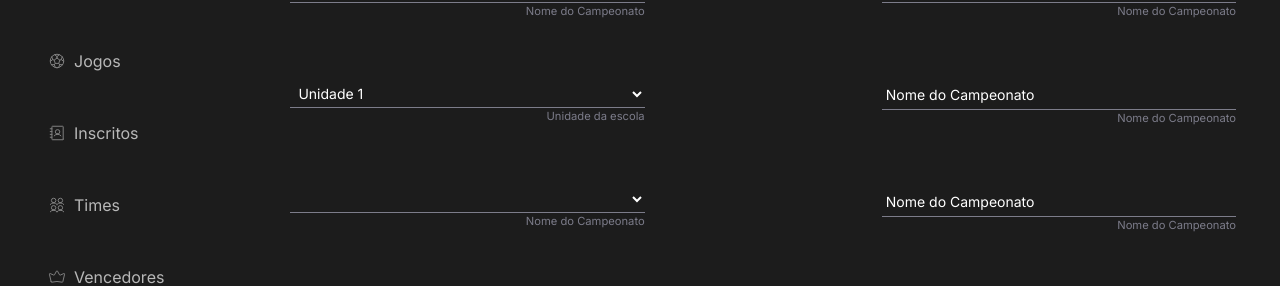
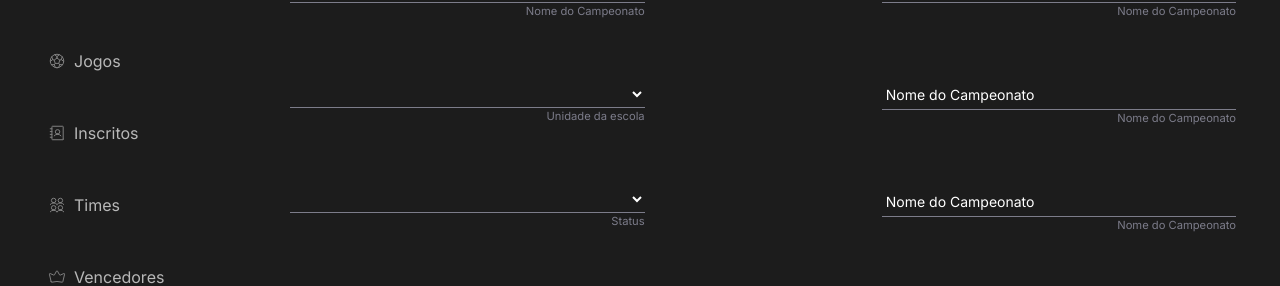
Before and after one commit to ZornErick/chutesal, a React (Vite) app: page /campeonatos/1 in a window 1280 px wide. Shown: the part 121-407 px from the top of the page. Built offline with nearby package versions, Linux system fonts and the light colour scheme.

Commit message:
Ajuste form campeonato

```diff
--- a/src/components/Campeonato/CampeonatoUpdateForm/CampeonatoUpdateForm.tsx
+++ b/src/components/Campeonato/CampeonatoUpdateForm/CampeonatoUpdateForm.tsx
@@ -3,7 +3,17 @@ import Input from "../../Input/Input";
 import Select from "../../Select/Select";
 
 export function CampeonatoUpdateForm() {
+    const status = [
+        {
+            id: 1,
+            nome:"Planejado"
+        },
+        {
+            id: 2,
+            nome:"Em andamento"
+        },
 
+    ]
     const unidades = [
         {
             id: 1,
@@ -24,7 +34,7 @@ export function CampeonatoUpdateForm() {
     return (
         <div className="w-4/5 h-full">
            <Formik
-                initialValues={{nomeCampeonato: ''}}
+                initialValues={{nomeCampeonato: '', codigoUnidade: '', statusCampeonato: ''}}
                 onSubmit={(values, actions) => {
                 console.log({ values, actions });
                 alert(JSON.stringify(values, null, 2));
@@ -48,11 +58,11 @@ export function CampeonatoUpdateForm() {
                             options={unidades.map(({id,nome}) => ({value: id, label: nome}))}
                         />
                         <Select
-                            id="nome"
-                            name="nomeCampeonato"
-                            label="Nome do Campeonato"
-                            placeholder="Nome do Campeonato"
-                            options={[]}
+                            id="statusCampeonato"
+                            name="statusCampeonato"
+                            label="Status"
+                            placeholder="Status do campeonato"
+                            options={status.map(({id,nome})=>({value: id, label: nome}))}
                         />
 
                     </div>
--- a/src/components/Select/Select.tsx
+++ b/src/components/Select/Select.tsx
@@ -7,18 +7,17 @@ interface ISelectProps extends React.HTMLProps<HTMLInputElement> {
   name: string;
   label: string;
   placeholder:string;
-  options: {label: string, value: number;}[]
+  options: {label: string, value: number | string;}[]
 }
 export default ({label, name, id, placeholder, options, ...rest}: ISelectProps) => {
 
   return(
     <div className="flex flex-col p-5 w-full">
-      <Field as="select" className="w-full text-xs p-1 bg-transparent outline-0	text-white placeholder-white border-b border-b-gray-400" id={id} name={name} placeholder={placeholder} {...rest}>
+      <Field defaultValue={2} as="select" className="w-full text-xs p-1 bg-transparent outline-0	text-white placeholder-white border-b border-b-gray-400" id={id} name={name} placeholder={placeholder} {...rest}>
+        <option className="bg-gray-700 p-1" value={undefined}></option>
         {
           options.map(({label, value}) => <option className="bg-gray-700 p-1" value={value}>{label}</option>)
         }
-
-
       </Field>
       <LabelForm label={label} nameFor={name} />
     </div>
--- a/src/pages/Campeonatos/Campeonatos.tsx
+++ b/src/pages/Campeonatos/Campeonatos.tsx
@@ -13,7 +13,7 @@ import Modal from "../../components/Modal/Modal";
 import { Thrash } from '../../assets/Icons/Thrash/Thrash'
 import { useNavigate } from "react-router-dom";
 
-type  StatusCampeonato = "PLANEJADO"  | "ANDAMENTO" | "CANCELADO" | "EXECUTADO"
+export type  StatusCampeonato = "PLANEJADO"  | "ANDAMENTO" | "CANCELADO" | "EXECUTADO"
 
 interface IUnidade {
     id: number;
```
